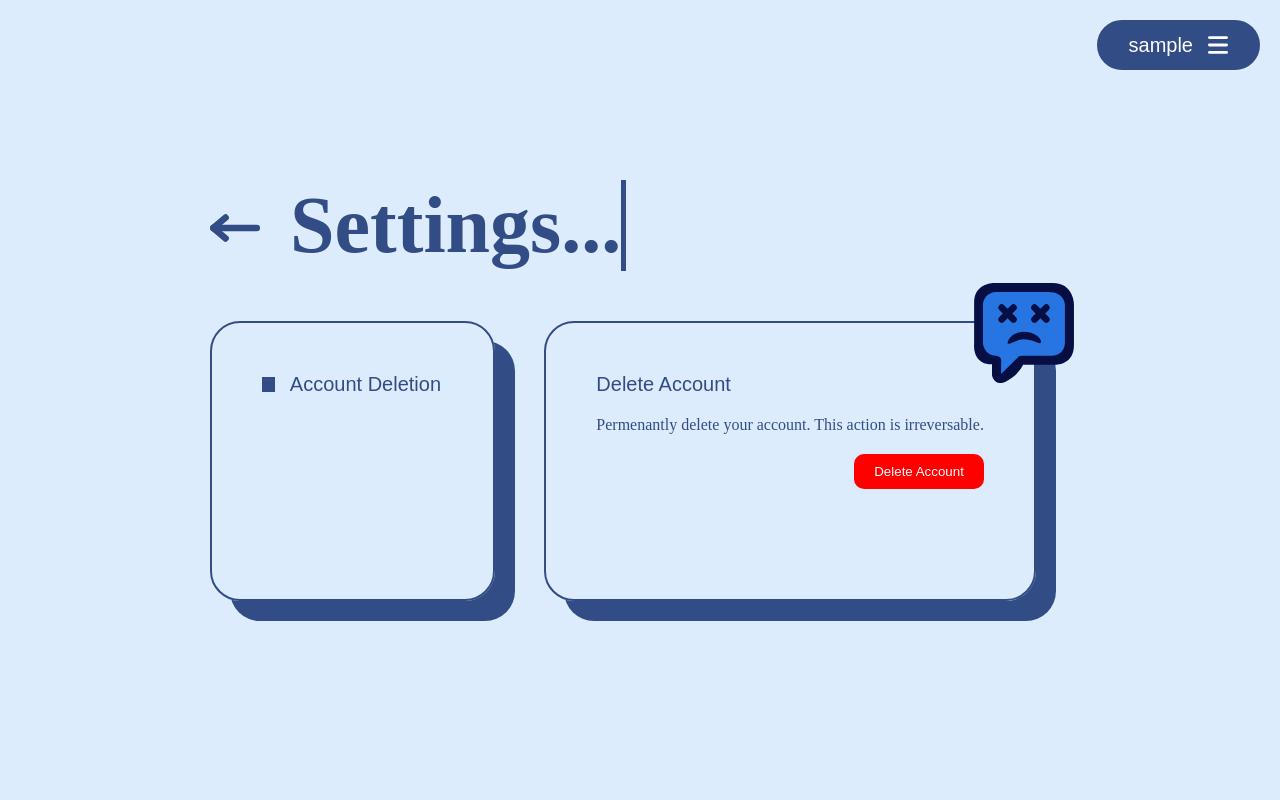
After one commit to athomas97/chatroom_app, a Flask app: page /settings in a window 1280 px wide. The commit adds this page. Run offline with Flask 3, Linux system fonts and the light colour scheme; the visitor is signed in with stand-in values (Sample User, id 1); some libraries are stand-ins or nearby versions; some web fonts are replaced.

Commit message:
added skeleton for settings page, update images to be svg (#18)
added skeleton for settings page, update images to be svg

```diff
--- a/app.py
+++ b/app.py
@@ -142,5 +142,12 @@ def room(code):
         messages=rooms[room]["messages"]
     )
 
+@app.route("/settings")
+@login_required
+def settings():
+    return render_template(
+        template_name_or_list="settings.html"
+    )
+
 if __name__ == "__main__":
     socketio.run(app=app, debug=True)
--- a/static/css/style.css
+++ b/static/css/style.css
@@ -3,6 +3,7 @@
   --light-blue: #DCECFC;
   --medium-blue: #324D85;
   --dark-blue: #0d1a33;
+  --red: red;
   --transparent: rgba(223, 223, 223, 0);
 }
 
@@ -90,13 +91,30 @@ h3 {
     gap: 30px;
 }
 
-.primary-btn {
-    color: var(--white);
-    background-color: var(--medium-blue);
+input, button {
+    border-radius: 10px;
+    padding: 10px 20px;
+}
+
+button {
+    outline: none;
+    border: none;
     padding-left: 20px;
     padding-right: 20px;
     cursor: pointer;
     align-self: flex-start;
+}
+
+.primary-btn {
+    cursor: pointer;
+    color: var(--white);
+    background-color: var(--medium-blue);
+    width: fit-content;
+}
+
+.warning-btn {
+    color: var(--white);
+    background-color: var(--red);
     width: fit-content;
 }
 
@@ -122,8 +140,6 @@ input {
     color: var(--medium-blue);
     background-color: var(--white);
     border: 1.5px solid var(--medium-blue);
-    border-radius: 10px;
-    padding: 10px 20px;
 
     &:focus {
         outline: 1px solid var(--medium-blue);
@@ -174,6 +190,53 @@ form {
     h2, form, a {
         width: 100%;
     }
+}
+
+#settings {
+    gap: 50px;
+}
+
+#settings-heading {
+    display: flex;
+    align-items: center;
+    align-self: flex-start;
+    gap: 30px;
+
+    a {
+        padding-top: 10px;
+    }
+    img {
+        width: 50px;
+        height: 50px;
+        opacity: 1;
+        transition: opacity 0.1s ease;
+    }
+    img:hover {
+        opacity: 0.8;
+    }
+}
+
+#settings-body {
+    display: flex;
+    height: 300px;
+    gap: 15px;
+}
+
+.nav-item {
+    display: flex;
+    align-items: center;
+    gap: 15px;
+}
+
+.selected-nav-item {
+    content: "";
+    height: 15px;
+    width: 15px;
+    background-color: var(--medium-blue);
+}
+
+#delete-account button {
+    align-self: flex-end;
 }
 
 #chat-icon {
@@ -387,8 +450,6 @@ form {
         padding-right: 40px;
         cursor: pointer;
         background: transparent;
-        outline: none;
-        border: none;
         border-left: 1px solid var(--medium-blue);
         border-top-left-radius: 0px;
         border-top-right-radius: inherit;
@@ -656,6 +717,16 @@ form {
             animation-delay: 0s;
         }
     }
+    #settings-heading {
+        gap: 15px;
+    }
+    #settings-heading a {
+        padding-top: 5px;
+    }
+    #settings-heading img {
+        width: 30px;
+        height: 30px;
+    }
 }
 
 
--- a/templates/login.html
+++ b/templates/login.html
@@ -5,7 +5,7 @@
         <h1 class="typing-header">Welcome...</h1>
     </div>
     <div class="popup-container">
-        <img id="chat-icon" src="/static/images/png/chat.png" alt="chat icon">
+        <img id="chat-icon" src="/static/images/svg/chat.svg" alt="chat icon">
         <h2>Login to start chatting</h2>
         <form method="POST" action="">
             {{ form.hidden_tag() }}
--- a/templates/navbar.html
+++ b/templates/navbar.html
@@ -7,7 +7,7 @@
             class="icon"
         >
     </div>
-    <a class="menu-item expand-width" href="">
+    <a class="menu-item expand-width" href="{{ url_for('settings') }}">
         <img
             src="/static/images/svg/settings.svg"
             alt="settings icon"
--- a/templates/register.html
+++ b/templates/register.html
@@ -5,7 +5,7 @@
         <h1 class="typing-header">Register now...</h1>
     </div>
     <div class="popup-container">
-        <img id="chat-icon" src="/static/images/png/chat.png" alt="chat icon">
+        <img id="chat-icon" src="/static/images/svg/chat.svg" alt="chat icon">
         <h2>Register to start chatting</h2>
         <form method="POST" action="">
             {{ form.hidden_tag() }}
--- /dev/null
+++ b/templates/settings.html
@@ -0,0 +1,45 @@
+{% extends "base.html" %}
+{% block content %}
+{% include "navbar.html" %}
+<div class="container" id="settings">
+    <div id="settings-heading">
+        <a href="{{ url_for('chatroom') }}">
+            <img
+                src="/static/images/svg/back.svg"
+                alt="logout icon"
+                class="icon"
+            >
+        </a>
+        <div class="typing-container">
+            <h1 class="typing-header">Settings...</h1>
+        </div>
+    </div>
+    <div id="settings-body">
+        <div class="popup-container">
+            <div class="nav-item">
+                <div class="selected-nav-item"></div>
+                <h2>Account Deletion</h2>
+            </div>
+        </div>
+        <div class="popup-container" id="delete-account">
+            <img
+                id="chat-icon"
+                src="/static/images/svg/delete_account.svg"
+                alt="chat icon"
+            >
+            <h2>Delete Account</h2>
+            <p>
+                Permenantly delete your account.
+                This action is irreversable.
+            </p>
+            <button
+                class="warning-btn popup-btn"
+                type="submit"
+                name="delete"
+            >
+                Delete Account
+            </button>
+        </div>
+    </div>
+</div>
+{% endblock %}
```
Also changed, not shown: static/images/svg/back.svg (added), static/images/svg/chat.svg (added), static/images/svg/delete_account.svg (added).
